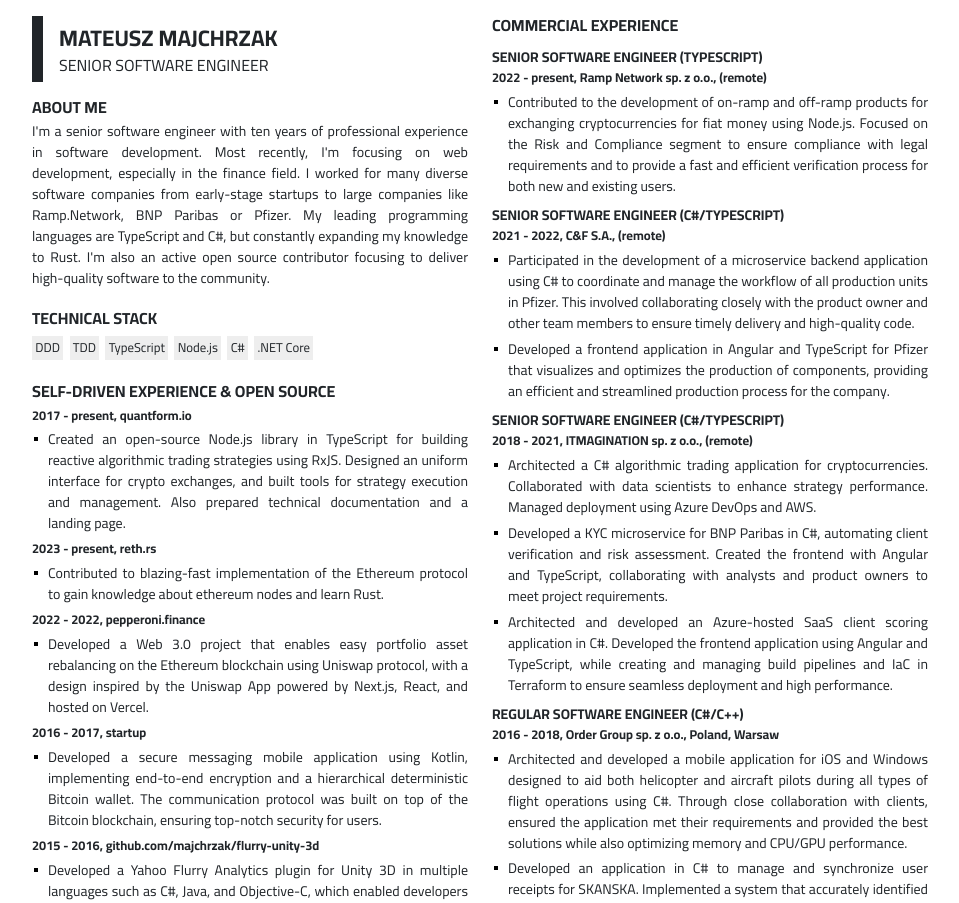
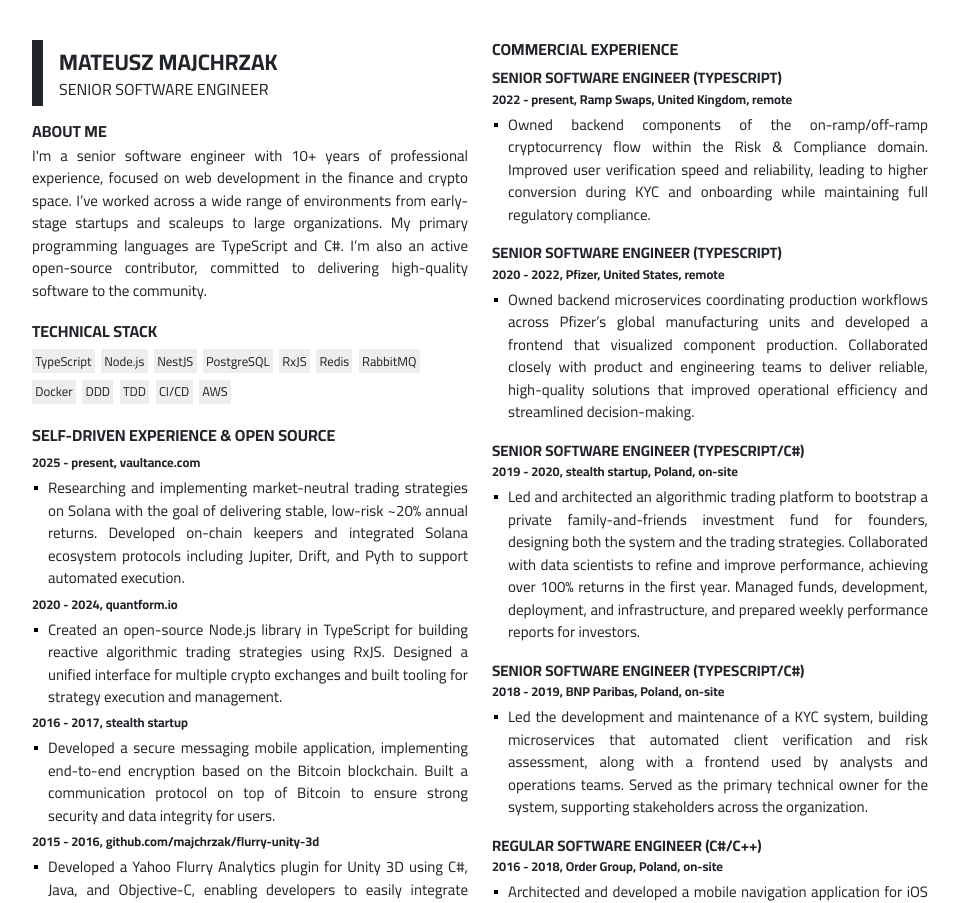
Before and after one commit to Majchrzak/resume, a React (Create React App) app: page / in a window 1280 px wide. Shown: the top 903 px of the page, without its empty margins (160-1119 px from the left). Built offline with nearby package versions, Linux system fonts and the light colour scheme.

Commit message:
feat: up

```diff
--- a/src/App.css
+++ b/src/App.css
@@ -1,5 +1,5 @@
 body {
-  font-size: 14px;
+  font-size: 15px;
   text-align: justify;
   font-family: 'Cairo', sans-serif;
 }
@@ -16,7 +16,7 @@ p {
 ul {
   padding-left: 1rem;
   margin-top: 0rem;
-  margin-bottom: 0rem;
+  margin-bottom: 1rem;
 }
 
 li {
--- a/src/App.tsx
+++ b/src/App.tsx
@@ -56,7 +56,7 @@ function SelfExperience() {
   return (
     <Section title="Self-driven experience &#38; open source">
       <Fragment>
-        <div className="mt-1">
+        <div className="my-2">
           {profile.contribution.map(it => (
             <div key={it.url ?? it.summary}>
               <p className="muted w600">
@@ -171,9 +171,6 @@ function Contact() {
             <li key="phone" className="phone">
               {profile.overview.phone}
             </li>
-            <li key="location" className="location">
-              {profile.overview.location}
-            </li>
           </ul>
         </Col>
         <Col sm="6">
@@ -211,7 +208,7 @@ function Footer() {
 
 function App() {
   return (
-    <Container>
+    <Container className="mt-4">
       <Row>
         <Col md="6">
           <Overview />
--- a/src/assets/profile.json
+++ b/src/assets/profile.json
@@ -9,127 +9,131 @@
       "github": "github.com/majchrzak",
       "linkedin": "linkedin.com/in/m-majchrzak"
     },
-    "about": "I'm a senior software engineer with ten years of professional experience in software development. Most recently, I'm focusing on web development, especially in the finance field. I worked for many diverse software companies from early-stage startups to large companies like Ramp.Network, BNP Paribas or Pfizer. My leading programming languages are TypeScript and C#, but constantly expanding my knowledge to Rust. I'm also an active open source contributor focusing to deliver high-quality software to the community.",
+    "about": "I'm a senior software engineer with 10+ years of professional experience, focused on web development in the finance and crypto space. I’ve worked across a wide range of environments from early-stage startups and scaleups to large organizations. My primary programming languages are TypeScript and C#. I’m also an active open-source contributor, committed to delivering high-quality software to the community.",
     "experience": [
       {
         "role": "SENIOR SOFTWARE ENGINEER (TYPESCRIPT)",
-        "company": "Ramp Network sp. z o.o.",
-        "location": "(remote)",
+        "company": "Ramp Swaps",
+        "location": "United Kingdom, remote",
         "summary": "",
         "period": "2022 - present",
         "responsibilities": [
-          "Contributed to the development of on-ramp and off-ramp products for exchanging cryptocurrencies for fiat money using Node.js. Focused on the Risk and Compliance segment to ensure compliance with legal requirements and to provide a fast and efficient verification process for both new and existing users."
+          "Owned backend components of the on-ramp/off-ramp cryptocurrency flow within the Risk & Compliance domain. Improved user verification speed and reliability, leading to higher conversion during KYC and onboarding while maintaining full regulatory compliance."
         ]
       },
       {
-        "role": "SENIOR SOFTWARE ENGINEER (C#/TYPESCRIPT)",
-        "company": "C&F S.A.",
-        "location": "(remote)",
+        "role": "SENIOR SOFTWARE ENGINEER (TYPESCRIPT)",
+        "company": "Pfizer",
+        "location": "United States, remote",
         "summary": "",
-        "period": "2021 - 2022",
+        "period": "2020 - 2022",
         "responsibilities": [
-          "Participated in the development of a microservice backend application using C# to coordinate and manage the workflow of all production units in Pfizer. This involved collaborating closely with the product owner and other team members to ensure timely delivery and high-quality code.",
-          "Developed a frontend application in Angular and TypeScript for Pfizer that visualizes and optimizes the production of components, providing an efficient and streamlined production process for the company."
+          "Owned backend microservices coordinating production workflows across Pfizer’s global manufacturing units and developed a frontend that visualized component production. Collaborated closely with product and engineering teams to deliver reliable, high-quality solutions that improved operational efficiency and streamlined decision-making."
         ]
       },
       {
-        "role": "SENIOR SOFTWARE ENGINEER (C#/TYPESCRIPT)",
-        "company": "ITMAGINATION  sp. z o.o.",
-        "location": "(remote)",
+        "role": "SENIOR SOFTWARE ENGINEER (TYPESCRIPT/C#)",
+        "company": "stealth startup",
+        "location": "Poland, on-site",
         "summary": "",
-        "period": "2018 - 2021",
+        "period": "2019 - 2020",
         "responsibilities": [
-          "Architected a C# algorithmic trading application for cryptocurrencies. Collaborated with data scientists to enhance strategy performance. Managed deployment using Azure DevOps and AWS.",
-          "Developed a KYC microservice for BNP Paribas in C#, automating client verification and risk assessment. Created the frontend with Angular and TypeScript, collaborating with analysts and product owners to meet project requirements.",
-          "Architected and developed an Azure-hosted SaaS client scoring application in C#. Developed the frontend application using Angular and TypeScript, while creating and managing build pipelines and IaC in Terraform to ensure seamless deployment and high performance."
+          "Led and architected an algorithmic trading platform to bootstrap a private family-and-friends investment fund for founders, designing both the system and the trading strategies. Collaborated with data scientists to refine and improve performance, achieving over 100% returns in the first year. Managed funds, development, deployment, and infrastructure, and prepared weekly performance reports for investors."
+        ]
+      },
+      {
+        "role": "SENIOR SOFTWARE ENGINEER (TYPESCRIPT/C#)",
+        "company": "BNP Paribas",
+        "location": "Poland, on-site",
+        "summary": "",
+        "period": "2018 - 2019",
+        "responsibilities": [
+          "Led the development and maintenance of a KYC system, building microservices that automated client verification and risk assessment, along with a frontend used by analysts and operations teams. Served as the primary technical owner for the system, supporting stakeholders across the organization."
         ]
       },
       {
         "role": "REGULAR SOFTWARE ENGINEER (C#/C++)",
-        "company": "Order Group sp. z o.o.",
-        "location": "Poland, Warsaw",
+        "company": "Order Group",
+        "location": "Poland, on-site",
         "summary": "",
         "period": "2016 - 2018",
         "responsibilities": [
-          "Architected and developed a mobile application for iOS and Windows designed to aid both helicopter and aircraft pilots during all types of flight operations using C#. Through close collaboration with clients, ensured the application met their requirements and provided the best solutions while also optimizing memory and CPU/GPU performance.",
-          "Developed an application in C# to manage and synchronize user receipts for SKANSKA. Implemented a system that accurately identified receipt data while also developing a user interface based on provided mockups to ensure ease-of-use for users."
+          "Architected and developed a mobile navigation application for iOS and Windows to support helicopter and aircraft pilots during all flight operations. Collaborated closely with stakeholders to align the solution with real-world aviation needs and ensure reliability in mission-critical environments."
         ]
       },
       {
         "role": "REGULAR SOFTWARE ENGINEER (C#)",
-        "company": "Fuero Games sp. z o.o.",
-        "location": "Poland, Warsaw",
+        "company": "Fuero Games",
+        "location": "Poland, on-site",
         "summary": "",
         "period": "2014 - 2016",
         "responsibilities": [
-          "Developed a cross-platform MMO strategy game for iOS, Android, and Facebook using C#. Implemented optimizations that enhanced network performance by leveraging prediction and request batching, while also integrating external payment providers such as Xsolla, Google Play, and the App Store to provide seamless payment options to users.",
-          "Developed a PoC multiplayer third-person desktop shooter in C# for Wargaming, implemented network synchronization and replication components to create a seamless and engaging gaming experience. Ensured that the PoC met all requirements and exceeded expectations."
+          "Developed a cross-platform MMO strategy game for iOS, Android, and Facebook. Implemented network optimizations using prediction and request batching, and integrated payment providers such as Xsolla, Google Play, and the App Store to deliver seamless in-game purchasing experiences.",
+          "Developed a PoC multiplayer third-person desktop shooter for Wargaming, implementing network synchronization and replication components to deliver a smooth and engaging gameplay experience. Ensured the PoC met all technical requirements and exceeded stakeholder expectations."
         ]
       },
       {
         "role": "JUNIOR SOFTWARE DEVELOPER (C#/JAVASCRIPT)",
         "company": "Nitreal",
-        "location": "Poland, Warsaw",
+        "location": "Poland, on-site",
         "summary": "",
         "period": "2013 - 2014",
         "responsibilities": [
-          "Ported a suite of leading company products from legacy technology to the Unity 3D platform, delivering improved performance and enhancing the user experience successfully bringing a series of popular time management strategy games from PC to mobile.",
-          "Created a comprehensive framework in JavaScript to support the development of interactive, educational games. Utilizing this framework, developed twenty engaging educational games designed to engage and entertain users while also promoting learning and knowledge retention."
+          "Ported a suite of flagship products from legacy technology to the Unity 3D platform, improving performance and user experience while successfully bringing a series of popular time-management strategy games from PC to mobile."
         ]
       }
     ],
     "contribution": [
       {
-        "period": "2017 - present",
-        "url": "quantform.io",
+        "period": "2025 - present",
+        "url": "vaultance.com",
         "responsibilities": [
-          "Created an open-source Node.js library in TypeScript for building reactive algorithmic trading strategies using RxJS. Designed an uniform interface for crypto exchanges, and built tools for strategy execution and management. Also prepared technical documentation and a landing page."
+          "Researching and implementing market-neutral trading strategies on Solana with the goal of delivering stable, low-risk ~20% annual returns. Developed on-chain keepers and integrated Solana ecosystem protocols including Jupiter, Drift, and Pyth to support automated execution."
         ]
       },
       {
-        "period": "2023 - present",
-        "url": "reth.rs",
+        "period": "2020 - 2024",
+        "url": "quantform.io",
         "responsibilities": [
-          "Contributed to blazing-fast implementation of the Ethereum protocol to gain knowledge about ethereum nodes and learn Rust."
-        ]
-      },
-      {
-        "period": "2022 - 2022",
-        "url": "pepperoni.finance",
-        "responsibilities": [
-          "Developed a Web 3.0 project that enables easy portfolio asset rebalancing on the Ethereum blockchain using Uniswap protocol, with a design inspired by the Uniswap App powered by Next.js, React, and hosted on Vercel."
+          "Created an open-source Node.js library in TypeScript for building reactive algorithmic trading strategies using RxJS. Designed a unified interface for multiple crypto exchanges and built tooling for strategy execution and management."
         ]
       },
       {
         "period": "2016 - 2017",
-        "summary": "startup",
+        "summary": "stealth startup",
         "responsibilities": [
-          "Developed a secure messaging mobile application using Kotlin, implementing end-to-end encryption and a hierarchical deterministic Bitcoin wallet. The communication protocol was built on top of the Bitcoin blockchain, ensuring top-notch security for users."
+          "Developed a secure messaging mobile application, implementing end-to-end encryption based on the Bitcoin blockchain. Built a communication protocol on top of Bitcoin to ensure strong security and data integrity for users."
         ]
       },
       {
         "period": "2015 - 2016",
         "url": "github.com/majchrzak/flurry-unity-3d",
         "responsibilities": [
-          "Developed a Yahoo Flurry Analytics plugin for Unity 3D in multiple languages such as C#, Java, and Objective-C, which enabled developers to easily integrate analytics into their Unity-based mobile games. The plugin was officially recognized by Yahoo and listed as a third-party provider on their documentation."
+          "Developed a Yahoo Flurry Analytics plugin for Unity 3D using C#, Java, and Objective-C, enabling developers to easily integrate analytics into their Unity-based mobile games."
         ]
       },
       {
         "period": "2014 - 2015",
         "url": "github.com/majchrzak/storekit-unity-3d",
         "responsibilities": [
-          "Created an Apple StoreKit plugin for Unity 3D that allows developers to easily add in-app purchase functionality to their iOS games. With features such as secure transaction handling, receipt validation, and subscription management, the plugin simplifies the process of monetizing games on the App Store."
+          "Developed an Apple StoreKit plugin for Unity 3D that enables developers to easily add in-app purchase functionality to their iOS games. Implemented secure transaction handling, receipt validation, and subscription management, simplifying the process of monetizing games on the App Store."
         ]
       }
     ],
     "certification": [],
     "skills": [
+      "TypeScript",
+      "Node.js",
+      "NestJS",
+      "PostgreSQL",
+      "RxJS",
+      "Redis",
+      "RabbitMQ",
+      "Docker",
       "DDD",
       "TDD",
-      "TypeScript",
-      "Node.js",
-      "C#",
-      ".NET Core"
+      "CI/CD",
+      "AWS"
     ],
     "language": [
       {
```
